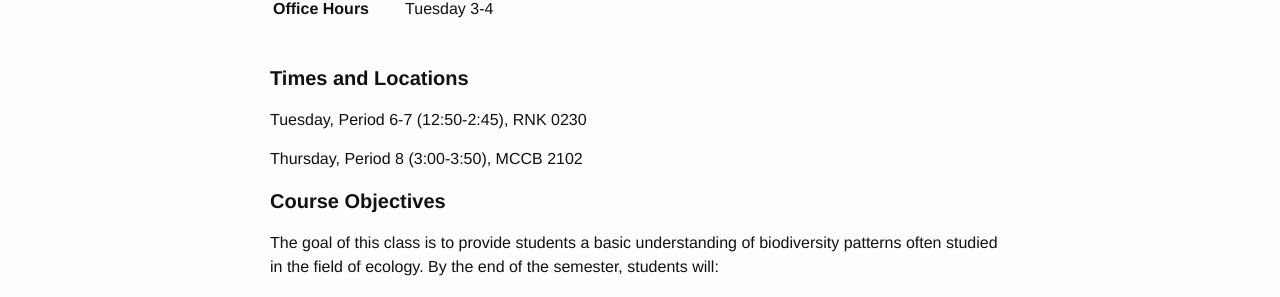
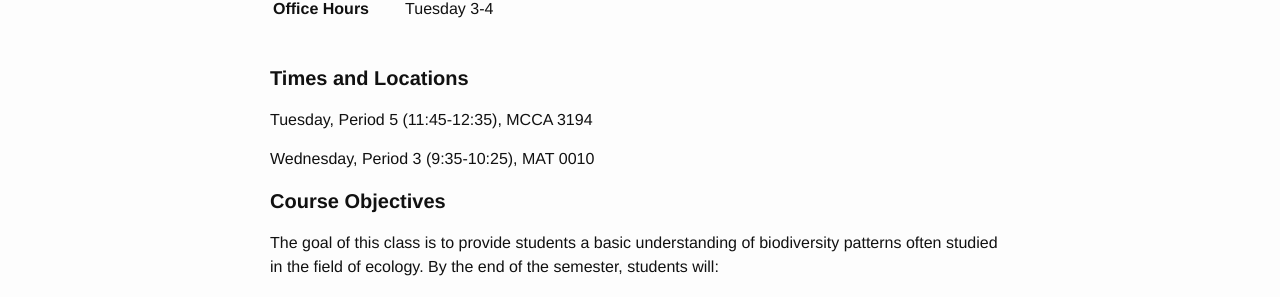
Before and after one commit to weecology/forecasting-dynamics-course, a Jekyll site: the page built from syllabus.md, in a window 1280 px wide and 900 px high. Shown: the part 345-642 px from the top of the window. Built offline with Jekyll 4.4.1, drawn with Linux system fonts in a browser that asks for light colours.

Commit message:
Update course times syllabus.md

```diff
--- a/syllabus.md
+++ b/syllabus.md
@@ -15,9 +15,9 @@ title: Syllabus
 
 #### **Times and Locations**
 
-Tuesday, Period 6-7 (12:50-2:45), RNK 0230
+Tuesday, Period 5 (11:45-12:35), MCCA 3194
 
-Thursday, Period 8 (3:00-3:50), MCCB 2102
+Wednesday, Period 3 (9:35-10:25), MAT 0010
 
 #### **Course Objectives**
 
```
